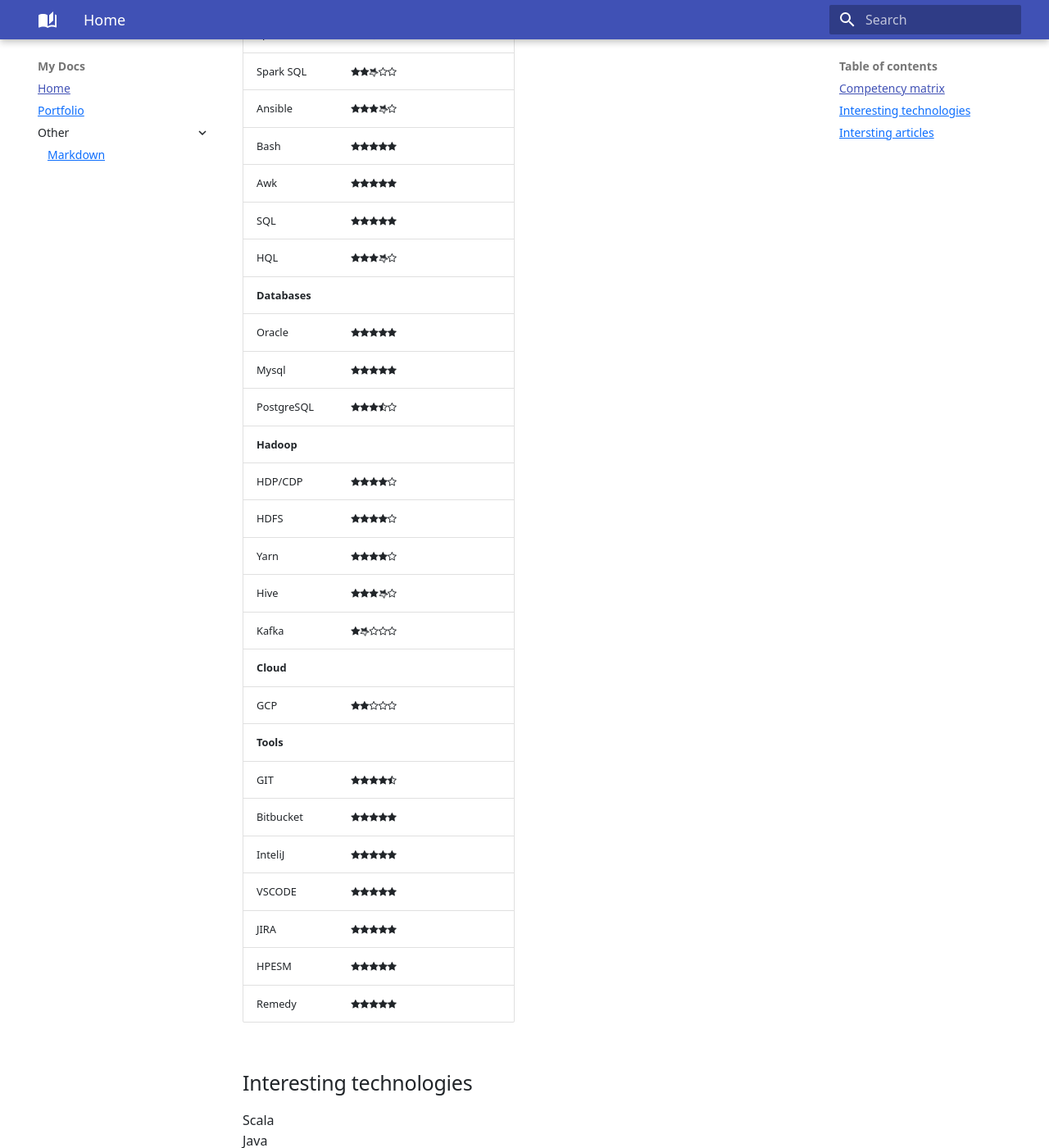
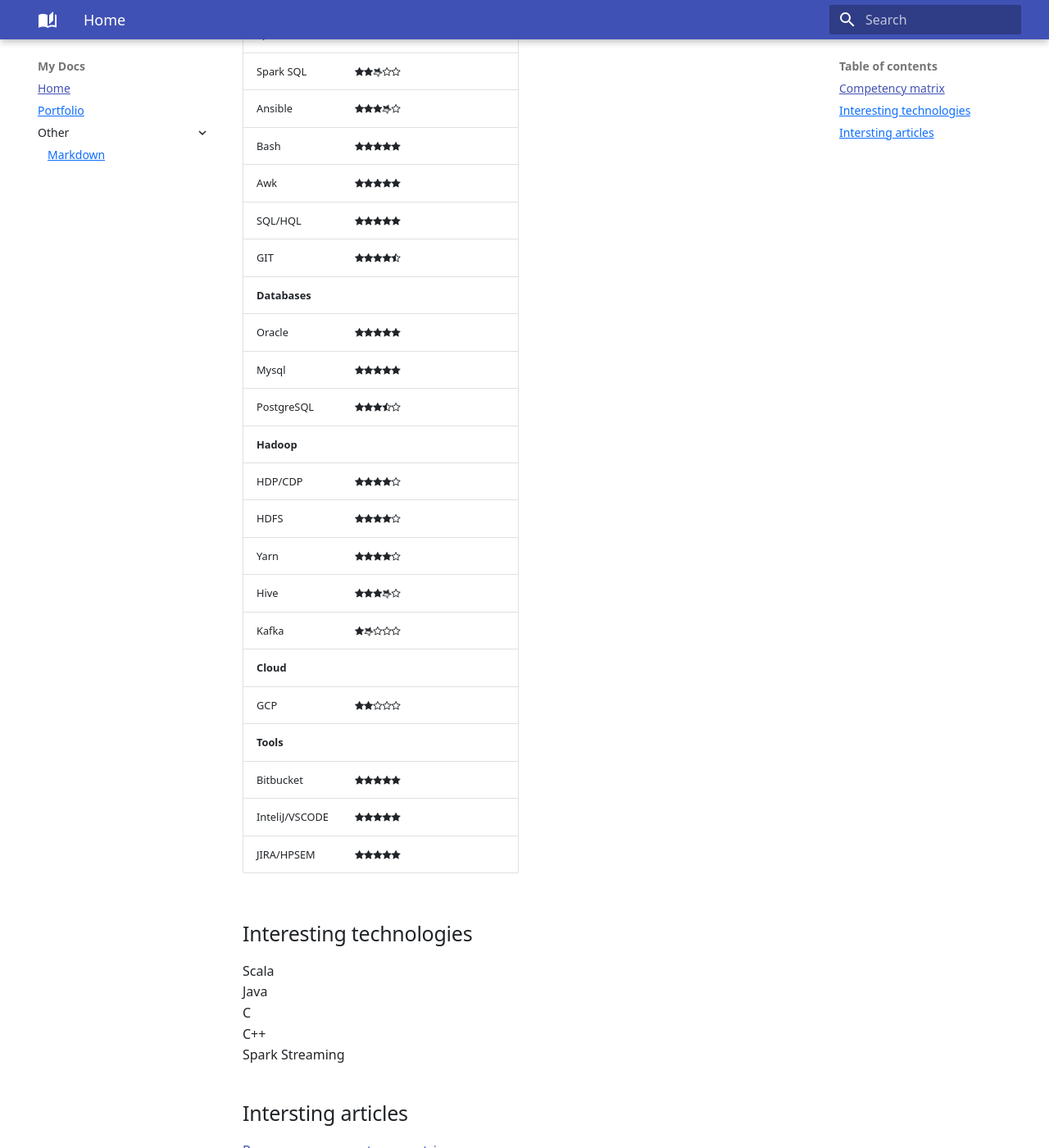
Before and after one commit to j-gaze/blog, an MkDocs documentation site: the page built from docs/index.md, in a window 1280 px wide and 1400 px high, scrolled down 693 px. Shown: the whole window at 82% size. Built offline with MkDocs 1.6.1 and Material for MkDocs 9.7.7, drawn with Linux system fonts in a browser that asks for light colours.

Commit message:
Update index.md

```diff
--- a/docs/index.md
+++ b/docs/index.md
@@ -21,8 +21,8 @@
 |Ansible|<i class="fa fa-star" style="font-size:12px"></i><i class="fa fa-star" style="font-size:12px"></i><i class="fa fa-star" style="font-size:12px"></i><i class="fa fa-star-half-o fa-spin" style="font-size:12px"></i><i class="fa fa-star-o" style="font-size:12px"></i>||
 |Bash|<i class="fa fa-star" style="font-size:12px"></i><i class="fa fa-star" style="font-size:12px"></i><i class="fa fa-star" style="font-size:12px"></i><i class="fa fa-star" style="font-size:12px"></i><i class="fa fa-star" style="font-size:12px"></i>||
 |Awk|<i class="fa fa-star" style="font-size:12px"></i><i class="fa fa-star" style="font-size:12px"></i><i class="fa fa-star" style="font-size:12px"></i><i class="fa fa-star" style="font-size:12px"></i><i class="fa fa-star" style="font-size:12px"></i>||
-|SQL|<i class="fa fa-star" style="font-size:12px"></i><i class="fa fa-star" style="font-size:12px"></i><i class="fa fa-star" style="font-size:12px"></i><i class="fa fa-star" style="font-size:12px"></i><i class="fa fa-star" style="font-size:12px"></i>|||
-|HQL|<i class="fa fa-star" style="font-size:12px"></i><i class="fa fa-star" style="font-size:12px"></i><i class="fa fa-star" style="font-size:12px"></i><i class="fa fa-star-half-o fa-spin" style="font-size:12px"></i><i class="fa fa-star-o" style="font-size:12px"></i>||
+|SQL/HQL|<i class="fa fa-star" style="font-size:12px"></i><i class="fa fa-star" style="font-size:12px"></i><i class="fa fa-star" style="font-size:12px"></i><i class="fa fa-star" style="font-size:12px"></i><i class="fa fa-star" style="font-size:12px"></i>|||
+|GIT|<i class="fa fa-star" style="font-size:12px"></i><i class="fa fa-star" style="font-size:12px"></i><i class="fa fa-star" style="font-size:12px"></i><i class="fa fa-star" style="font-size:12px"></i><i class="fa fa-star-half-o" style="font-size:12px"></i>|||
 |**Databases**|||
 |Oracle|<i class="fa fa-star" style="font-size:12px"></i><i class="fa fa-star" style="font-size:12px"></i><i class="fa fa-star" style="font-size:12px"></i><i class="fa fa-star" style="font-size:12px"></i><i class="fa fa-star" style="font-size:12px"></i>||
 |Mysql|<i class="fa fa-star" style="font-size:12px"></i><i class="fa fa-star" style="font-size:12px"></i><i class="fa fa-star" style="font-size:12px"></i><i class="fa fa-star" style="font-size:12px"></i><i class="fa fa-star" style="font-size:12px"></i>||
@@ -36,13 +36,10 @@
 |**Cloud**|||
 |GCP|<i class="fa fa-star" style="font-size:12px"></i><i class="fa fa-star" style="font-size:12px"></i><i class="fa fa-star-o" style="font-size:12px"></i><i class="fa fa-star-o" style="font-size:12px"></i><i class="fa fa-star-o" style="font-size:12px"></i>|||
 |**Tools**|||
-|GIT|<i class="fa fa-star" style="font-size:12px"></i><i class="fa fa-star" style="font-size:12px"></i><i class="fa fa-star" style="font-size:12px"></i><i class="fa fa-star" style="font-size:12px"></i><i class="fa fa-star-half-o" style="font-size:12px"></i>|||
 |Bitbucket|<i class="fa fa-star" style="font-size:12px"></i><i class="fa fa-star" style="font-size:12px"></i><i class="fa fa-star" style="font-size:12px"></i><i class="fa fa-star" style="font-size:12px"></i><i class="fa fa-star" style="font-size:12px"></i>|||
-|InteliJ|<i class="fa fa-star" style="font-size:12px"></i><i class="fa fa-star" style="font-size:12px"></i><i class="fa fa-star" style="font-size:12px"></i><i class="fa fa-star" style="font-size:12px"></i><i class="fa fa-star" style="font-size:12px"></i>|||
-|VSCODE|<i class="fa fa-star" style="font-size:12px"></i><i class="fa fa-star" style="font-size:12px"></i><i class="fa fa-star" style="font-size:12px"></i><i class="fa fa-star" style="font-size:12px"></i><i class="fa fa-star" style="font-size:12px"></i>|||
-|JIRA|<i class="fa fa-star" style="font-size:12px"></i><i class="fa fa-star" style="font-size:12px"></i><i class="fa fa-star" style="font-size:12px"></i><i class="fa fa-star" style="font-size:12px"></i><i class="fa fa-star" style="font-size:12px"></i>|||
-|HPESM|<i class="fa fa-star" style="font-size:12px"></i><i class="fa fa-star" style="font-size:12px"></i><i class="fa fa-star" style="font-size:12px"></i><i class="fa fa-star" style="font-size:12px"></i><i class="fa fa-star" style="font-size:12px"></i>|||
-|Remedy|<i class="fa fa-star" style="font-size:12px"></i><i class="fa fa-star" style="font-size:12px"></i><i class="fa fa-star" style="font-size:12px"></i><i class="fa fa-star" style="font-size:12px"></i><i class="fa fa-star" style="font-size:12px"></i>|||
+|InteliJ/VSCODE|<i class="fa fa-star" style="font-size:12px"></i><i class="fa fa-star" style="font-size:12px"></i><i class="fa fa-star" style="font-size:12px"></i><i class="fa fa-star" style="font-size:12px"></i><i class="fa fa-star" style="font-size:12px"></i>|||
+|JIRA/HPSEM|<i class="fa fa-star" style="font-size:12px"></i><i class="fa fa-star" style="font-size:12px"></i><i class="fa fa-star" style="font-size:12px"></i><i class="fa fa-star" style="font-size:12px"></i><i class="fa fa-star" style="font-size:12px"></i>|||
+
 
 ## Interesting technologies
 Scala <br/>
```
